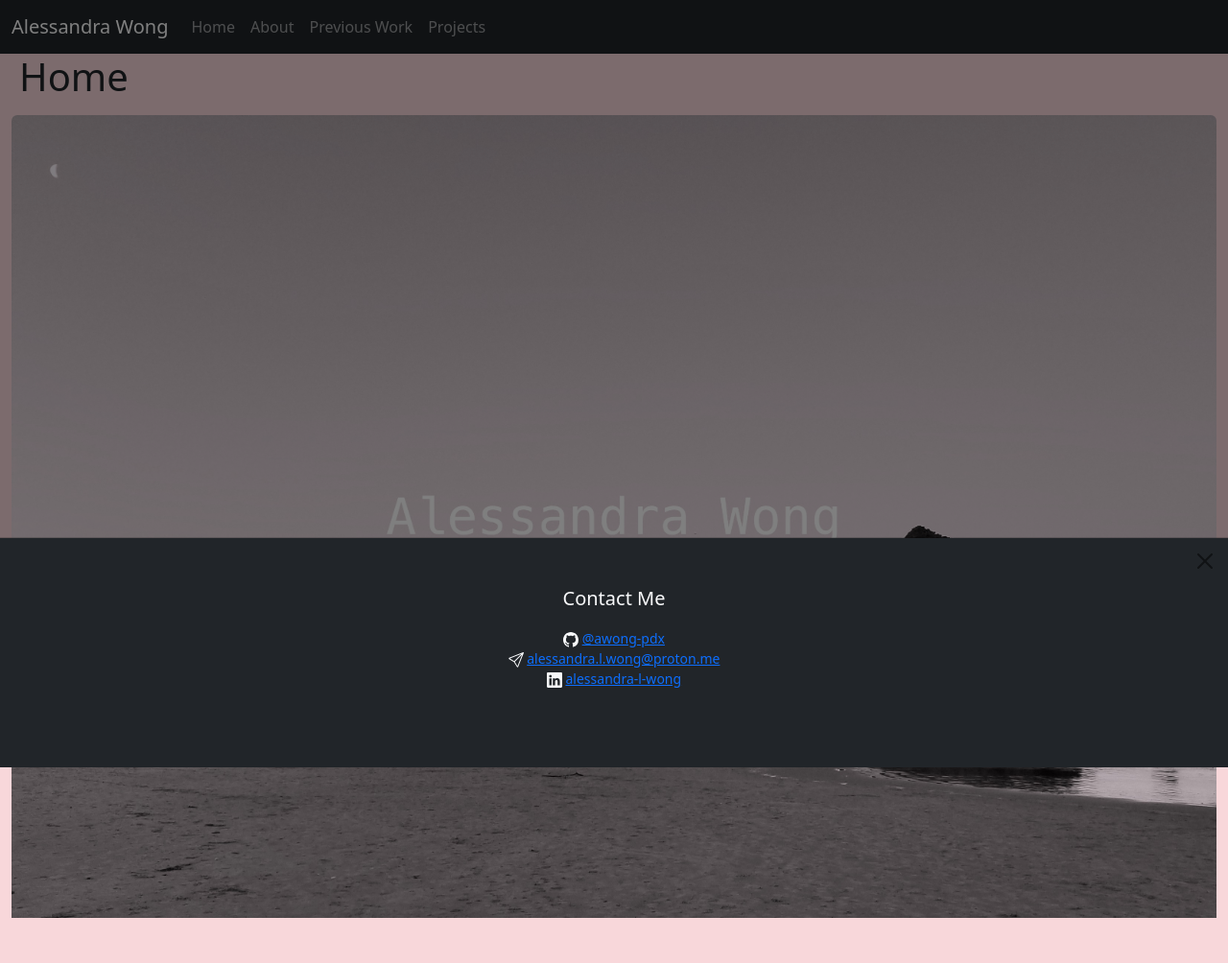
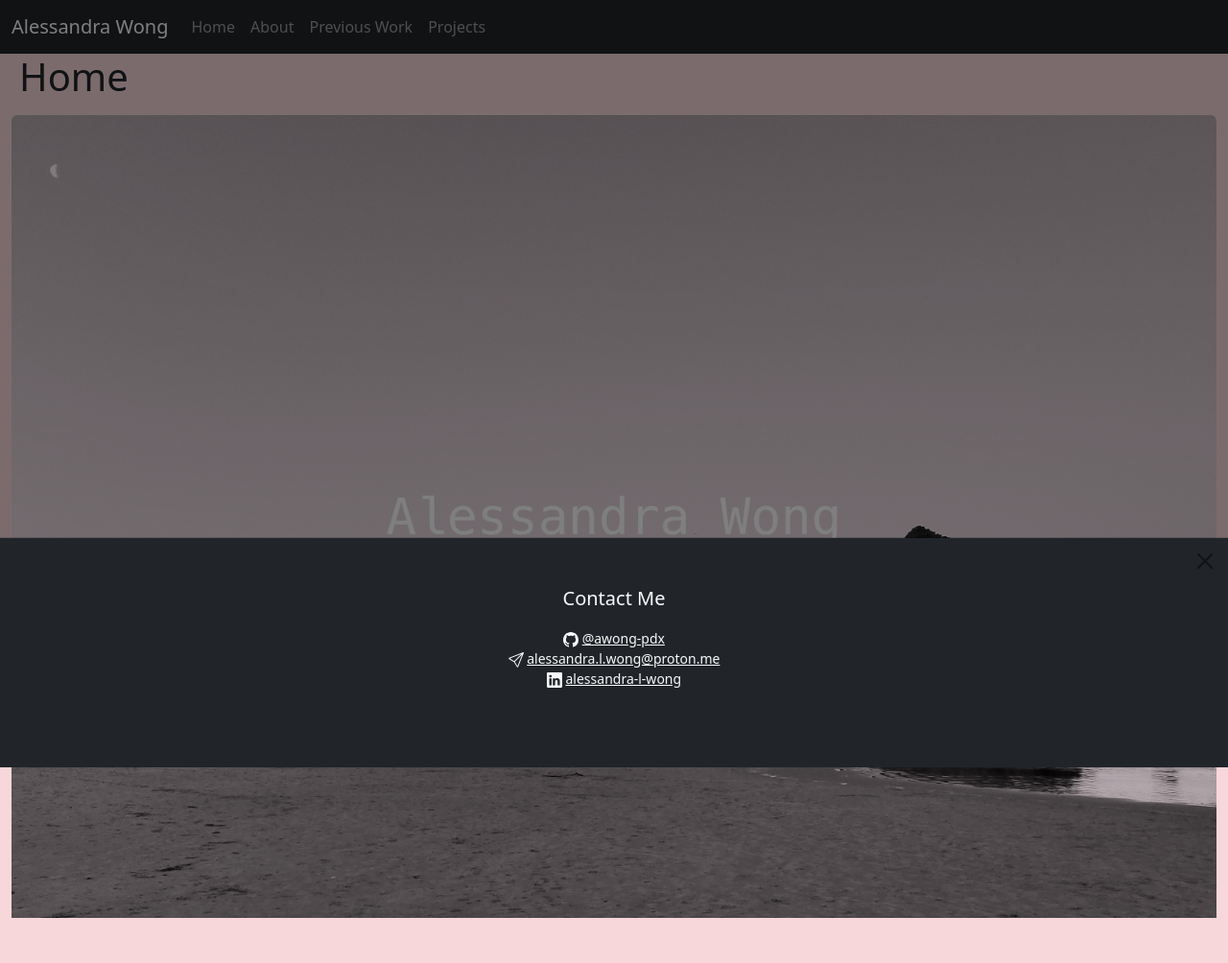
Before and after one commit to awong-pdx/personal-website, a Django app: page / in a window 1280 px wide, after a click on "Contact Me". Shown: the top 1004 px of the page at 96% size. Run offline with Django 4.2, Linux system fonts and the light colour scheme.

Commit message:
Updated contact links for accessibility

```diff
--- a/website/templates/website/layout.html
+++ b/website/templates/website/layout.html
@@ -82,7 +82,7 @@
                         <svg xmlns="http://www.w3.org/2000/svg" width="16" height="16" fill="currentColor" class="bi bi-github" viewBox="0 0 16 16">
                             <path d="M8 0C3.58 0 0 3.58 0 8c0 3.54 2.29 6.53 5.47 7.59.4.07.55-.17.55-.38 0-.19-.01-.82-.01-1.49-2.01.37-2.53-.49-2.69-.94-.09-.23-.48-.94-.82-1.13-.28-.15-.68-.52-.01-.53.63-.01 1.08.58 1.23.82.72 1.21 1.87.87 2.33.66.07-.52.28-.87.51-1.07-1.78-.2-3.64-.89-3.64-3.95 0-.87.31-1.59.82-2.15-.08-.2-.36-1.02.08-2.12 0 0 .67-.21 2.2.82.64-.18 1.32-.27 2-.27.68 0 1.36.09 2 .27 1.53-1.04 2.2-.82 2.2-.82.44 1.1.16 1.92.08 2.12.51.56.82 1.27.82 2.15 0 3.07-1.87 3.75-3.65 3.95.29.25.54.73.54 1.48 0 1.07-.01 1.93-.01 2.2 0 .21.15.46.55.38A8.012 8.012 0 0 0 16 8c0-4.42-3.58-8-8-8z"/>
                         </svg>
-                        <a href="https://github.com/awong-pdx">@awong-pdx</a>
+                        <a class="text-light" href="https://github.com/awong-pdx">@awong-pdx</a>
                     </div>
                 </div>
                 <div class="row">
@@ -90,7 +90,7 @@
                         <svg xmlns="http://www.w3.org/2000/svg" width="16" height="16" fill="currentColor" class="bi bi-send" viewBox="0 0 16 16">
                             <path d="M15.854.146a.5.5 0 0 1 .11.54l-5.819 14.547a.75.75 0 0 1-1.329.124l-3.178-4.995L.643 7.184a.75.75 0 0 1 .124-1.33L15.314.037a.5.5 0 0 1 .54.11ZM6.636 10.07l2.761 4.338L14.13 2.576 6.636 10.07Zm6.787-8.201L1.591 6.602l4.339 2.76 7.494-7.493Z"/>
                         </svg>
-                        <a href="mailto:alessandra.l.wong@proton.me">alessandra.l.wong@proton.me</a>
+                        <a class="text-light" href="mailto:alessandra.l.wong@proton.me">alessandra.l.wong@proton.me</a>
                     </div>
                 </div>
                 <div class="row">
@@ -98,7 +98,7 @@
                         <svg xmlns="http://www.w3.org/2000/svg" width="16" height="16" fill="currentColor" class="bi bi-linkedin" viewBox="0 0 16 16">
                             <path d="M0 1.146C0 .513.526 0 1.175 0h13.65C15.474 0 16 .513 16 1.146v13.708c0 .633-.526 1.146-1.175 1.146H1.175C.526 16 0 15.487 0 14.854V1.146zm4.943 12.248V6.169H2.542v7.225h2.401zm-1.2-8.212c.837 0 1.358-.554 1.358-1.248-.015-.709-.52-1.248-1.342-1.248-.822 0-1.359.54-1.359 1.248 0 .694.521 1.248 1.327 1.248h.016zm4.908 8.212V9.359c0-.216.016-.432.08-.586.173-.431.568-.878 1.232-.878.869 0 1.216.662 1.216 1.634v3.865h2.401V9.25c0-2.22-1.184-3.252-2.764-3.252-1.274 0-1.845.7-2.165 1.193v.025h-.016a5.54 5.54 0 0 1 .016-.025V6.169h-2.4c.03.678 0 7.225 0 7.225h2.4z"/>
                         </svg>
-                        <a href="http://linkedin.com/in/alessandra-l-wong">alessandra-l-wong</a>
+                        <a class="text-light" href="http://linkedin.com/in/alessandra-l-wong">alessandra-l-wong</a>
                     </div>
                 </div>
             </div>
```
